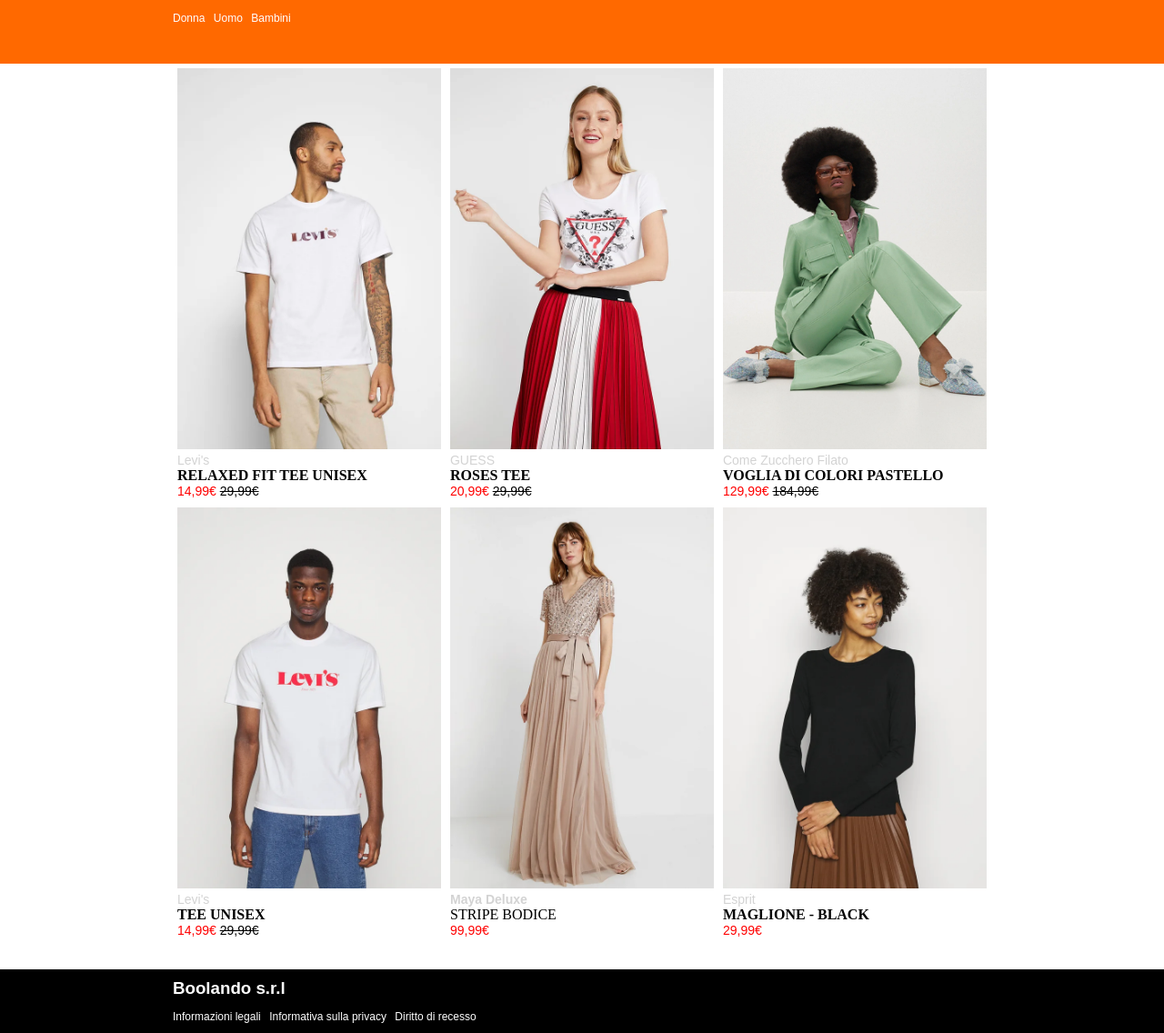
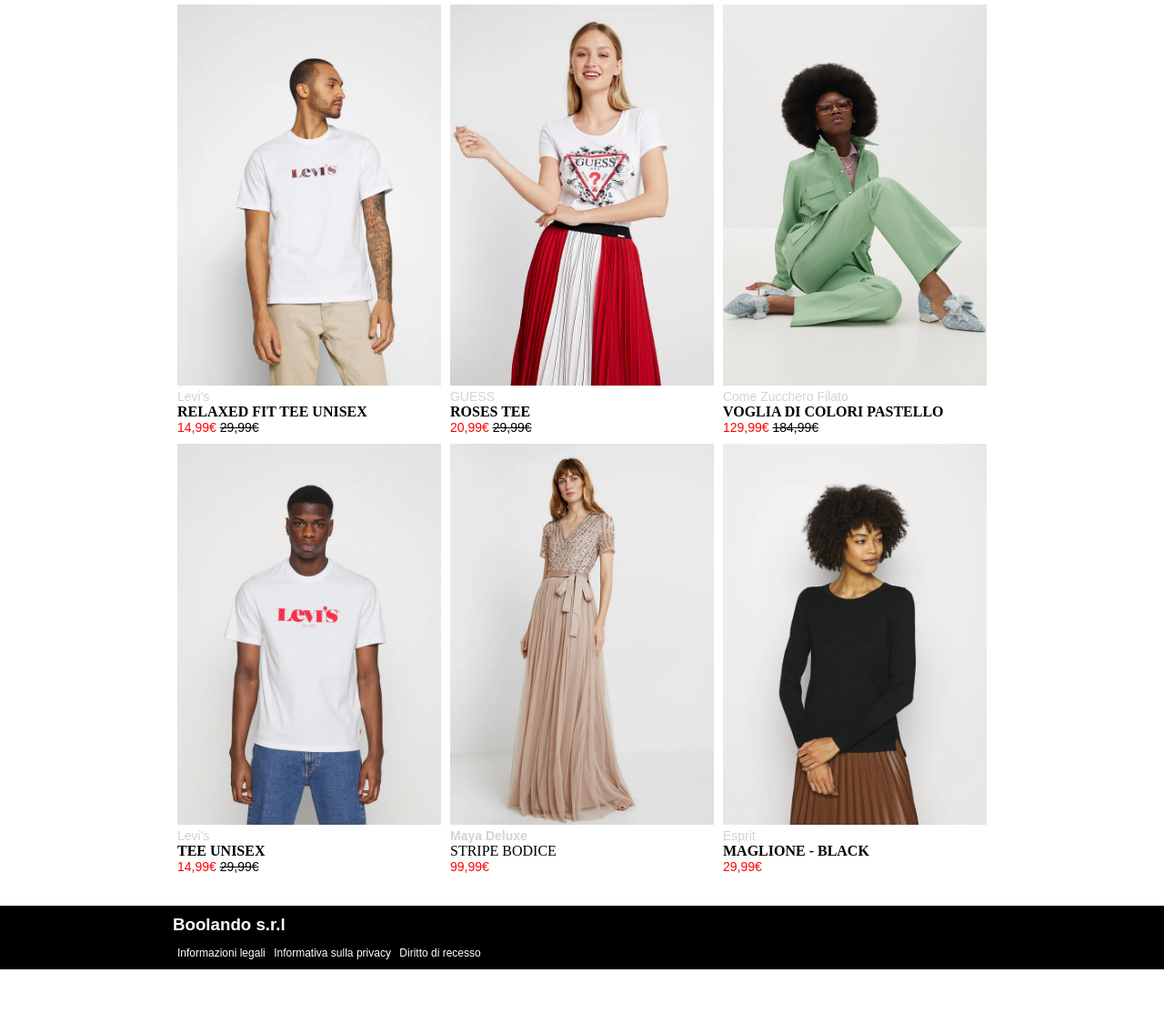
Before and after one commit to JacopoMarini/html-css-boolando, a plain HTML site: page index.html in a window 1280 px wide. Shown: the whole page at 91% size. After the commit the page ends 1066 px from the top, so only its background shows below. Drawn offline with Linux system fonts and the light colour scheme.

Commit message:
Fix percorso css

```diff
--- a/css/app.css
+++ b/css/app.css
@@ -8,16 +8,9 @@
     max-width: 100%;
 }
 
-/* ----- HEADER ----- */
+/* ----- NAV ----- */
 
-header{
-    background-color: #ff6900;
-    height: 70px;
-}
 
-.header__list{
-    vertical-align: middle;
-}
 
 /* ----- MISC ----- */
 
@@ -80,7 +73,7 @@
     color: white;
     text-decoration: none;
     font-size: 12px;
-    padding-right: 5px;
+    padding-left: 5px;
 }
 
 h3{
--- a/index.html
+++ b/index.html
@@ -5,21 +5,15 @@
     <meta http-equiv="X-UA-Compatible" content="IE=edge">
     <meta name="viewport" content="width=device-width, initial-scale=1.0">
     <title>Document</title>
-    <link rel="stylesheet" href="/css/app.css">
+    <link rel="stylesheet" href="css/app.css">
 </head>
 <body>
 
-    <header>
+    <section>
         <div class="container">
-            <div class="header_list_container">
-                <ul class="header__list">
-                    <li><a href="#">Donna</a></li>
-                    <li><a href="#">Uomo</a></li>
-                    <li><a href="#">Bambini</a></li>
-                </ul>
-            </div>
+
         </div>
-    </header>
+    </section>
 
     <section>
         <div class="container">
@@ -95,9 +89,9 @@
             <div class="footer__info">
                 <h3>Boolando s.r.l</h3>
                 <ul>
-                    <li><a href="#">Informazioni legali</a></li>
-                    <li><a href="#">Informativa sulla privacy</a></li>
-                    <li><a href="#">Diritto di recesso</a></li>
+                    <li><a class="info__item" href="#">Informazioni legali</a></li>
+                    <li><a class="info__item" href="#">Informativa sulla privacy</a></li>
+                    <li><a class="info__item" href="#">Diritto di recesso</a></li>
                 </ul>
             </div>
 
```
